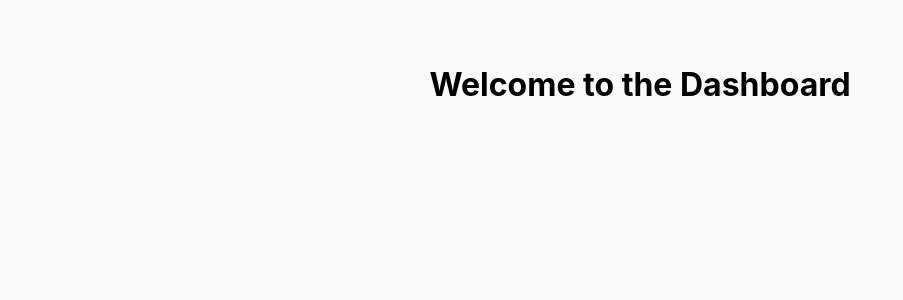
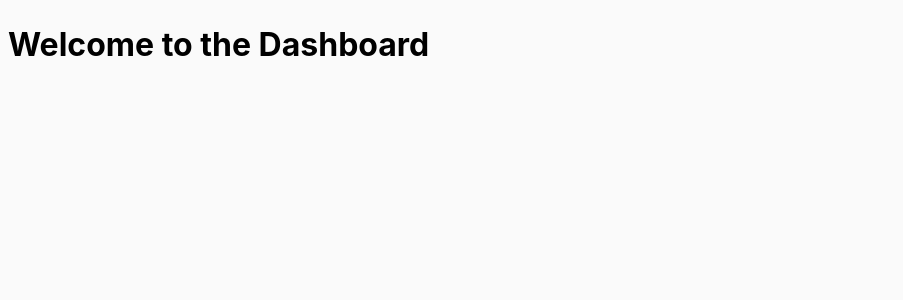
Before and after one commit to Pinto1232/MyFertilityJourney, a React (Vite) app in the folder frontend/: page /dashboard in a window 1280 px wide. Shown: the top 300 px of the page, without its empty margins (0-903 px from the left). Built offline with nearby package versions, Linux system fonts and the light colour scheme.

Commit message:
setup dashboard

```diff
--- a/frontend/Dashboard/Dashboard.tsx
+++ b/frontend/Dashboard/Dashboard.tsx
@@ -1,10 +1,11 @@
+import { Box } from '@mui/material';
 import React from 'react';
 
 const Dashboard: React.FC = () => {
     return (
-        <div>
+        <Box>
             <h1>Welcome to the Dashboard</h1>
-        </div>
+        </Box>
     );
 };
 
--- a/frontend/src/App.css
+++ b/frontend/src/App.css
@@ -1,6 +1,3 @@
 #root {
   max-width: 1280px;
-  margin: 0 auto;
-  padding: 2rem;
-  text-align: center;
 }
--- a/frontend/src/components/AuthComponents/AuthContainer.tsx
+++ b/frontend/src/components/AuthComponents/AuthContainer.tsx
@@ -106,7 +106,7 @@ const AuthContainer: React.FC = () => {
             />
             <Snackbar
                 open={snackbar.open}
-                autoHideDuration={8000}
+                autoHideDuration={6000}
                 onClose={hideSnackbar}
                 anchorOrigin={{ vertical: 'bottom', horizontal: 'center' }}
             >
```
